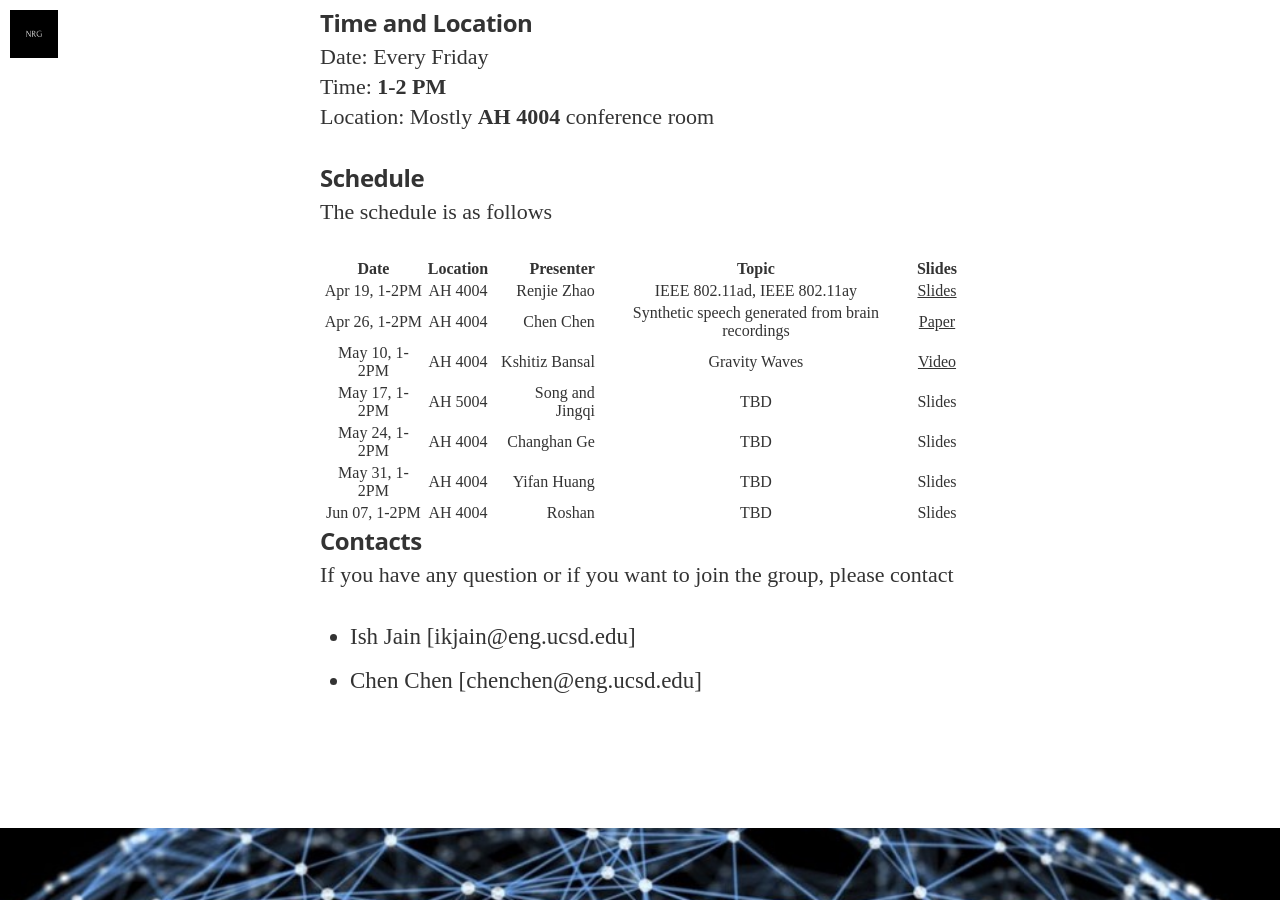
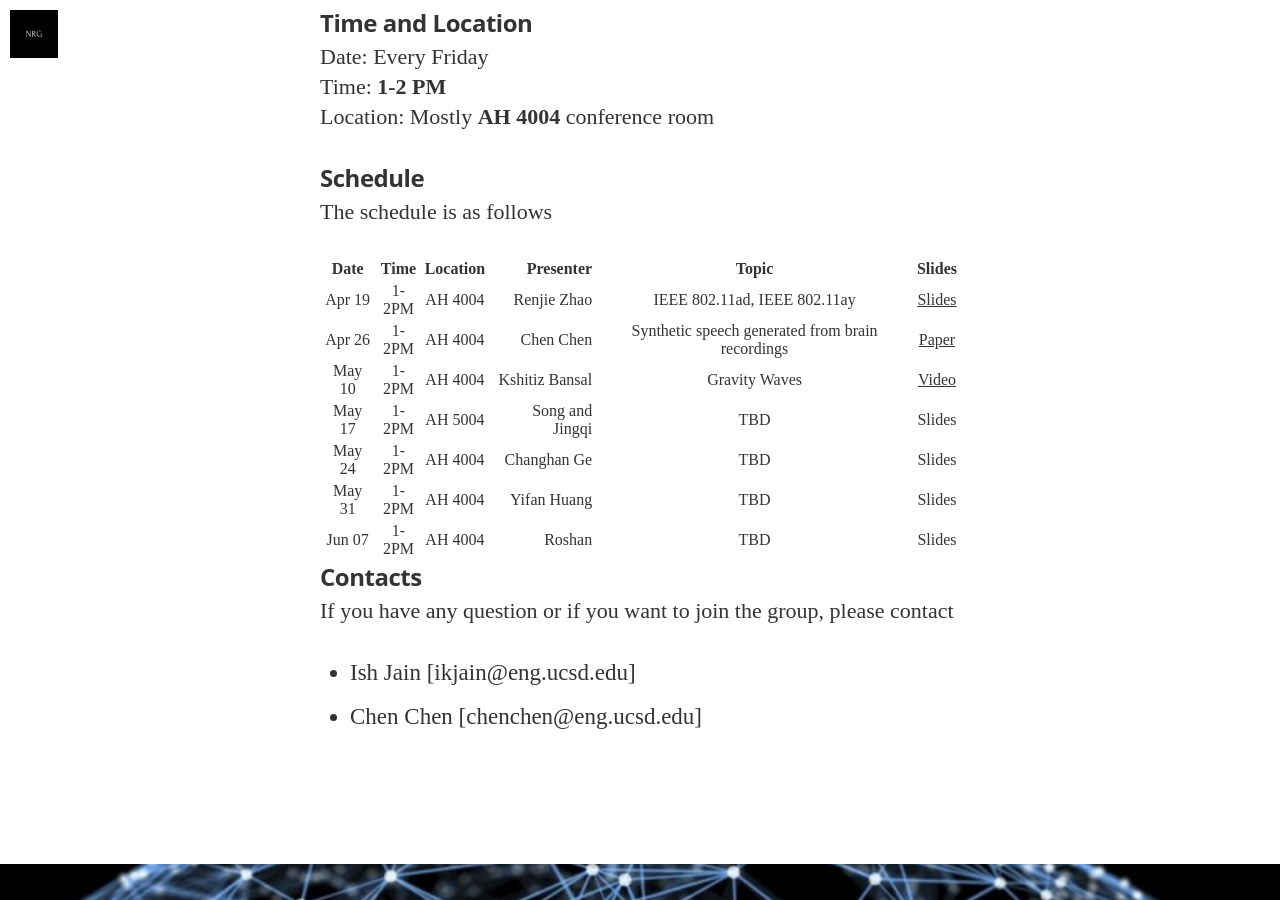
Before and after one commit to nrgucsd/nrgucsd.github.io, a Jekyll site: the page built from _posts/2019-04-01-Reading-Spring2019.markdown, in a window 1280 px wide and 900 px high, scrolled down 1859 px. Built offline with Jekyll 4.4.1, drawn with Linux system fonts in a browser that asks for light colours; nearby versions of some CDN libraries; some web fonts are replaced.

Commit message:
Update 2019-04-01-Reading-Spring2019.markdown

```diff
--- a/_posts/2019-04-01-Reading-Spring2019.markdown
+++ b/_posts/2019-04-01-Reading-Spring2019.markdown
@@ -36,15 +36,15 @@ Location: Mostly **AH 4004** conference room
 
 The schedule is as follows
 
-| Date              |  Location     |  Presenter          | Topic  | Slides |
-|:-----------------:|:-------------:|--------------------:|:------:|:------:|
-| Apr 19, 1-2PM     | AH 4004       |Renjie Zhao     | IEEE 802.11ad, IEEE 802.11ay    | [Slides][Ranjieslides]      |
-| Apr 26, 1-2PM     | AH 4004       | Chen Chen     | Synthetic speech generated from brain recordings   | [Paper][chenpaper]     |
-| May 10, 1-2PM     | AH 4004       | Kshitiz Bansal     | Gravity Waves  | [Video][Kshitizvideo]     |
-| May 17, 1-2PM     | AH 5004       | Song and Jingqi      | TBD   | Slides      |
-| May 24, 1-2PM     | AH 4004       | Changhan Ge     | TBD   | Slides      |
-| May 31, 1-2PM     | AH 4004       | Yifan Huang     | TBD   | Slides      |
-| Jun 07, 1-2PM     | AH 4004       | Roshan    | TBD    | Slides      |
+| Date  |Time       |  Location     |  Presenter          | Topic  | Slides |
+|:-----:|:---------:|:-------------:|--------------------:|:------:|:------:|
+| Apr 19| 1-2PM     | AH 4004       |Renjie Zhao     | IEEE 802.11ad, IEEE 802.11ay    | [Slides][Ranjieslides]      |
+| Apr 26| 1-2PM     | AH 4004       | Chen Chen     | Synthetic speech generated from brain recordings   | [Paper][chenpaper]     |
+| May 10| 1-2PM     | AH 4004       | Kshitiz Bansal     | Gravity Waves  | [Video][Kshitizvideo]     |
+| May 17| 1-2PM     | AH 5004       | Song and Jingqi      | TBD   | Slides      |
+| May 24| 1-2PM     | AH 4004       | Changhan Ge     | TBD   | Slides      |
+| May 31| 1-2PM     | AH 4004       | Yifan Huang     | TBD   | Slides      |
+| Jun 07| 1-2PM     | AH 4004       | Roshan    | TBD    | Slides      |
 
 
 ### Contacts
```
